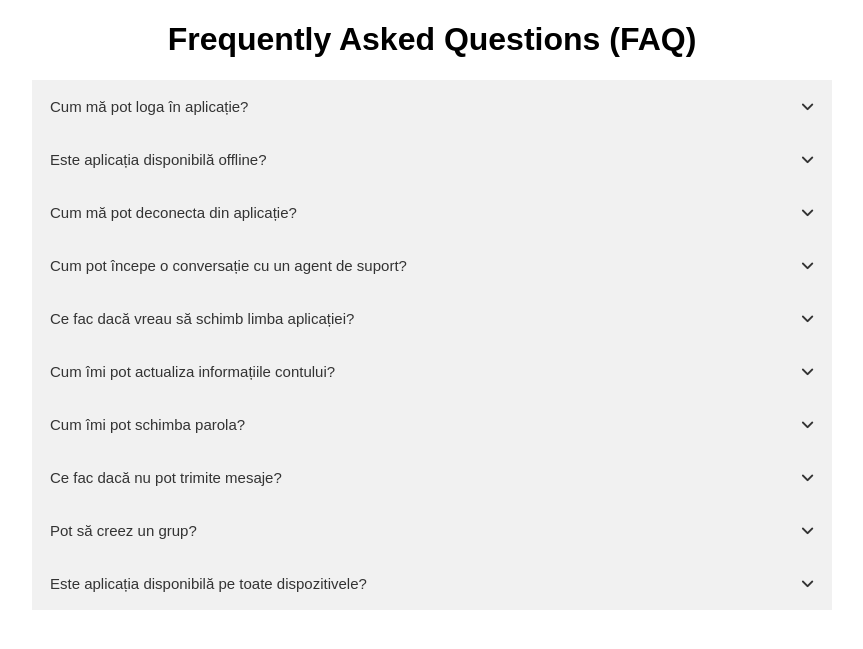
After one commit to IancoviciTeodor1/WebSocketApp, a PHP site: page /search/faq.php in a window 1280 px wide. The commit adds this page. Shown: the top 649 px of the page, without its empty margins (208-1071 px from the left). Run offline with PHP 8.4, Linux system fonts and the light colour scheme; some libraries are stand-ins or nearby versions.

Commit message:
Added FAQ page

```diff
--- /dev/null
+++ b/faq.php
@@ -0,0 +1,119 @@
+<?php
+$faqs = [
+    ["question" => "Cum mă pot loga în aplicație?", "answer" => "Pentru a te loga, accesează pagina de login, introdu username-ul și parola ta folosite la inregistrare. Apasă pe butonul „Login” pentru a începe să folosești aplicația Wavey."],
+    ["question" => "Este aplicația disponibilă offline?", "answer" => "Wavey necesită o conexiune la internet pentru a trimite și primi mesaje în timp real. În cazul în care pierzi conexiunea la internet, aplicația va încerca să se reconecteze automat. Dacă ești offline pentru o perioadă mai lungă, mesajele primite vor fi stocate și livrate imediat ce conexiunea este restabilită."],
+    ["question" => "Cum mă pot deconecta din aplicație?", "answer" => "Pentru a te deconecta, apasă pe butonul „Logout” din meniul de sus din partea dreaptă a aplicației. Aceasta te va scoate din sesiune și te va redirecționa către pagina de login."],
+    ["question" => "Cum pot începe o conversație cu un agent de suport?", "answer" => "Pentru a începe o conversație, pur și simplu apasă pe butonul „Contact Us” din aplicație și descrie cât mai bine problema."],
+    ["question" => "Ce fac dacă vreau să schimb limba aplicației?", "answer" => "Din păcate aplicația Wavey nu permite schimbarea limbii în acest moment."],
+    ["question" => "Cum îmi pot actualiza informațiile contului?", "answer" => "Poți actualiza informațiile contului tău accesând secțiunea „Profile” din aplicație și modificând detaliile dorite."],
+    ["question" => "Cum îmi pot schimba parola?", "answer" => "Pentru a schimba parola, accesează secțiunea „Profile” din aplicație și apasă pe opțiunea „Change Password”. Urmează pașii pentru a introduce parola actuală și noua parolă."],
+    ["question" => "Ce fac dacă nu pot trimite mesaje?", "answer" => "Dacă întâmpini dificultăți la trimiterea mesajelor, verifică dacă ai o conexiune stabilă la internet. Dacă problema persistă, încearcă să te reconectezi pe cont. Dacă problema nu se rezolvă, contactează echipa de suport."],
+    ["question" => "Pot să creez un grup?", "answer" => "Da, poți crea un chat de grup. Accesează pagina principală și apasă pe opțiunea „Create Group” și urmează pașii pentru a crea grupul."],
+    ["question" => "Este aplicația disponibilă pe toate dispozitivele?", "answer" => "Din păcate aplicația noastră este disponibilă doar pe Desktop momentan. Asigură-te că ai ultima versiune instalată pentru o experiență optimă."]
+];
+?>
+
+<!DOCTYPE html>
+<html lang="en">
+<head>
+    <meta charset="UTF-8">
+    <meta name="viewport" content="width=device-width, initial-scale=1.0">
+    <title>FAQ</title>
+    <style>
+        body {
+            font-family: Arial, sans-serif;
+            margin: 20px;
+        }
+
+        h1 {
+            text-align: center;
+        }
+
+        .faq-container {
+            max-width: 800px;
+            margin: 0 auto;
+        }
+
+        .faq-button {
+            background-color: #f1f1f1;
+            color: #333;
+            cursor: pointer;
+            padding: 18px;
+            width: 100%;
+            text-align: left;
+            border: none;
+            outline: none;
+            font-size: 15px;
+            transition: background-color 0.3s ease;
+            display: flex;
+            justify-content: space-between;
+            align-items: center;
+        }
+
+        .faq-button:hover {
+            background-color: #ddd;
+        }
+
+        .arrow {
+            transition: transform 0.3s ease;
+        }
+
+        .faq-content {
+            padding: 0 18px;
+            display: none;
+            overflow: hidden;
+            background-color: #f9f9f9;
+        }
+
+        .faq-content p {
+            padding: 15px 0;
+        }
+
+    </style>
+    <link rel="stylesheet" href="https://cdnjs.cloudflare.com/ajax/libs/font-awesome/6.1.1/css/all.min.css" />
+</head>
+<body>
+
+    <h1>Frequently Asked Questions (FAQ)</h1>
+
+    <div class="faq-container">
+        <?php foreach ($faqs as $faq): ?>
+            <button class="faq-button">
+                <?php echo $faq['question']; ?>
+                <i class='fas fa-angle-down arrow'></i>
+            </button>
+            <div class="faq-content">
+                <p><?php echo $faq['answer']; ?></p>
+            </div>
+        <?php endforeach; ?>
+    </div>
+
+    <script>
+        const faqButtons = document.querySelectorAll('.faq-button');
+
+        faqButtons.forEach(button => {
+            button.addEventListener('click', () => {
+                const content = button.nextElementSibling;
+                const arrow = button.querySelector('.arrow');
+
+                content.style.display = (content.style.display === 'block') ? 'none' : 'block';
+
+                if (content.style.display === 'block') {
+                    arrow.style.transform = 'rotate(180deg)';
+                } else {
+                    arrow.style.transform = 'rotate(0deg)';
+                }
+
+                faqButtons.forEach(otherButton => {
+                    if (otherButton !== button) {
+                        otherButton.nextElementSibling.style.display = 'none';
+                        otherButton.querySelector('.arrow').style.transform = 'rotate(0deg)';
+                    }
+                });
+            });
+        });
+
+    </script>
+
+</body>
+</html>
--- a/index.php
+++ b/index.php
@@ -439,6 +439,8 @@ $currentUsername = $_SESSION['username'] ?? null; // Sau cum este definit userna
     <footer>
         <div class="footer-content">
             <a href="contact.php">Contact Us</a>
+            |
+            <a href="faq.php">FAQ</a>
         </div>
         <div class="footer-content">
             &copy; 2025 Wavey
```
Also changed, not shown: contact.php (+28 -2 lines), 1 other file.
